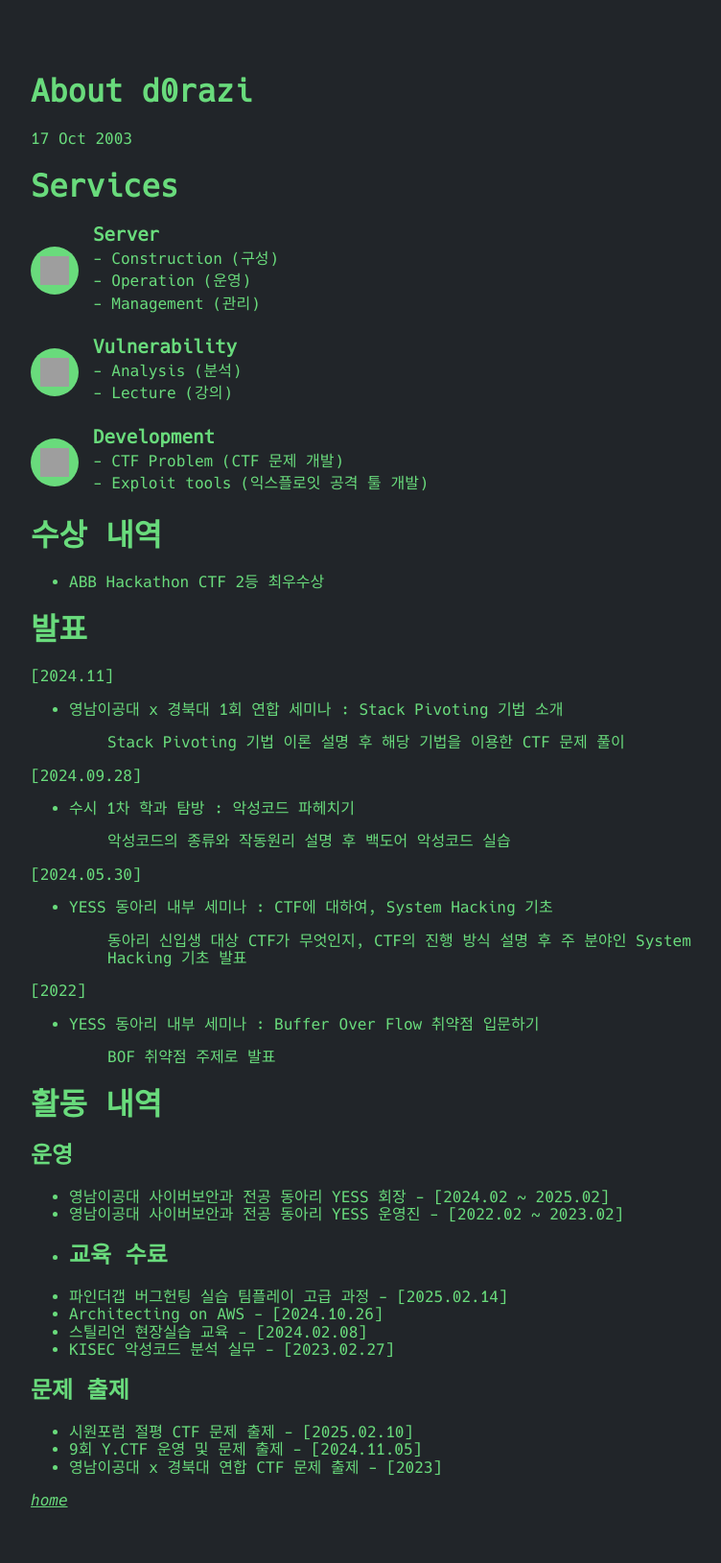
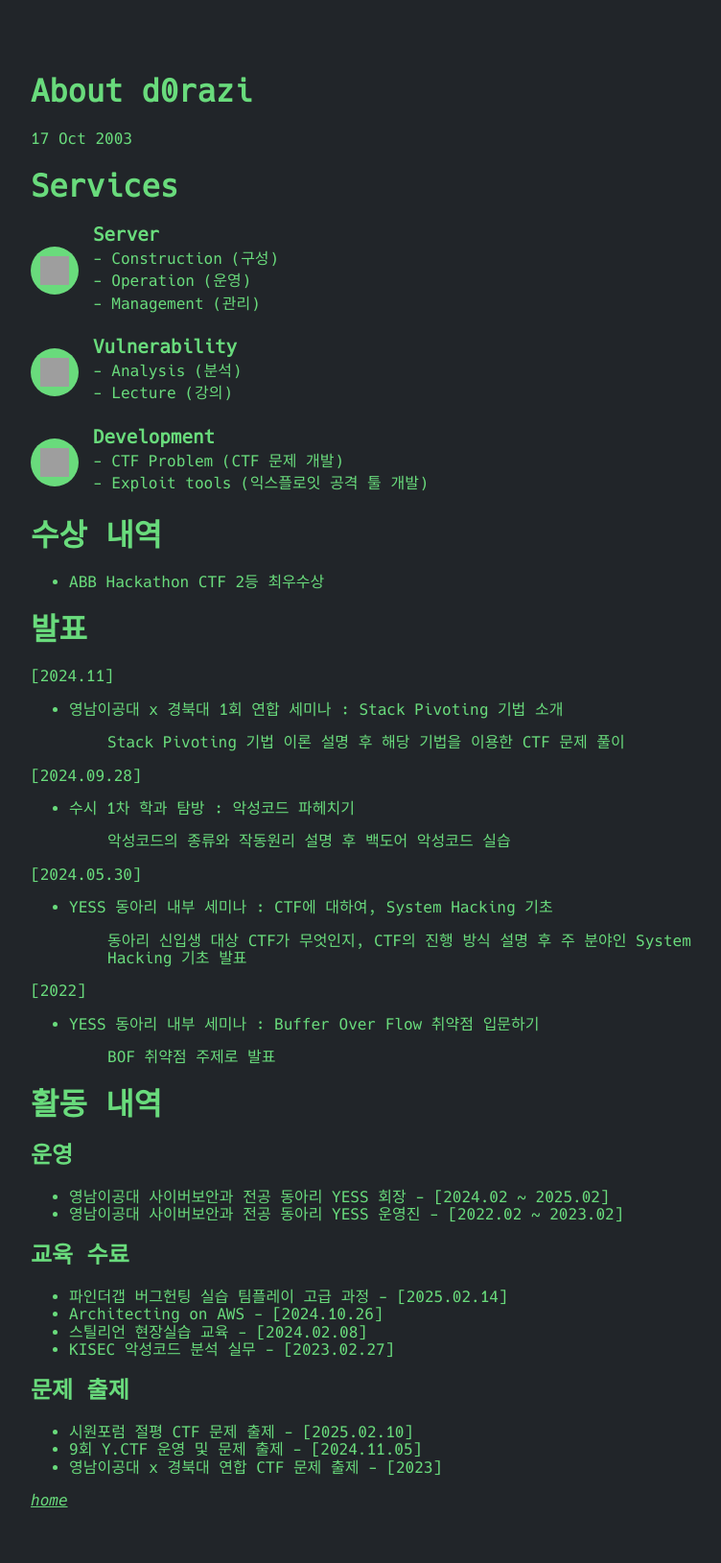
Before and after one commit to d0razi/d0razi.github.io, a Jekyll site: the page built from me.md, in a window 1280 px wide. Shown: the whole page at 96% size, without its empty margins (220-972 px from the left). Built offline with Jekyll 4.4.1, drawn with Linux system fonts in a browser that asks for light colours; grey boxes are pictures that could not be loaded.

Commit message:
edit about

```diff
--- a/me.md
+++ b/me.md
@@ -33,7 +33,7 @@ date: 2003-10-17
 - 영남이공대 사이버보안과 전공 동아리 YESS 회장 - [2024.02 ~ 2025.02]
 - 영남이공대 사이버보안과 전공 동아리 YESS 운영진 - [2022.02 ~ 2023.02]
 
-- ## 교육 수료
+## 교육 수료
 - 파인더갭 버그헌팅 실습 팀플레이 고급 과정 - [2025.02.14]
 - Architecting on AWS - [2024.10.26]
 - 스틸리언 현장실습 교육 - [2024.02.08]
```
